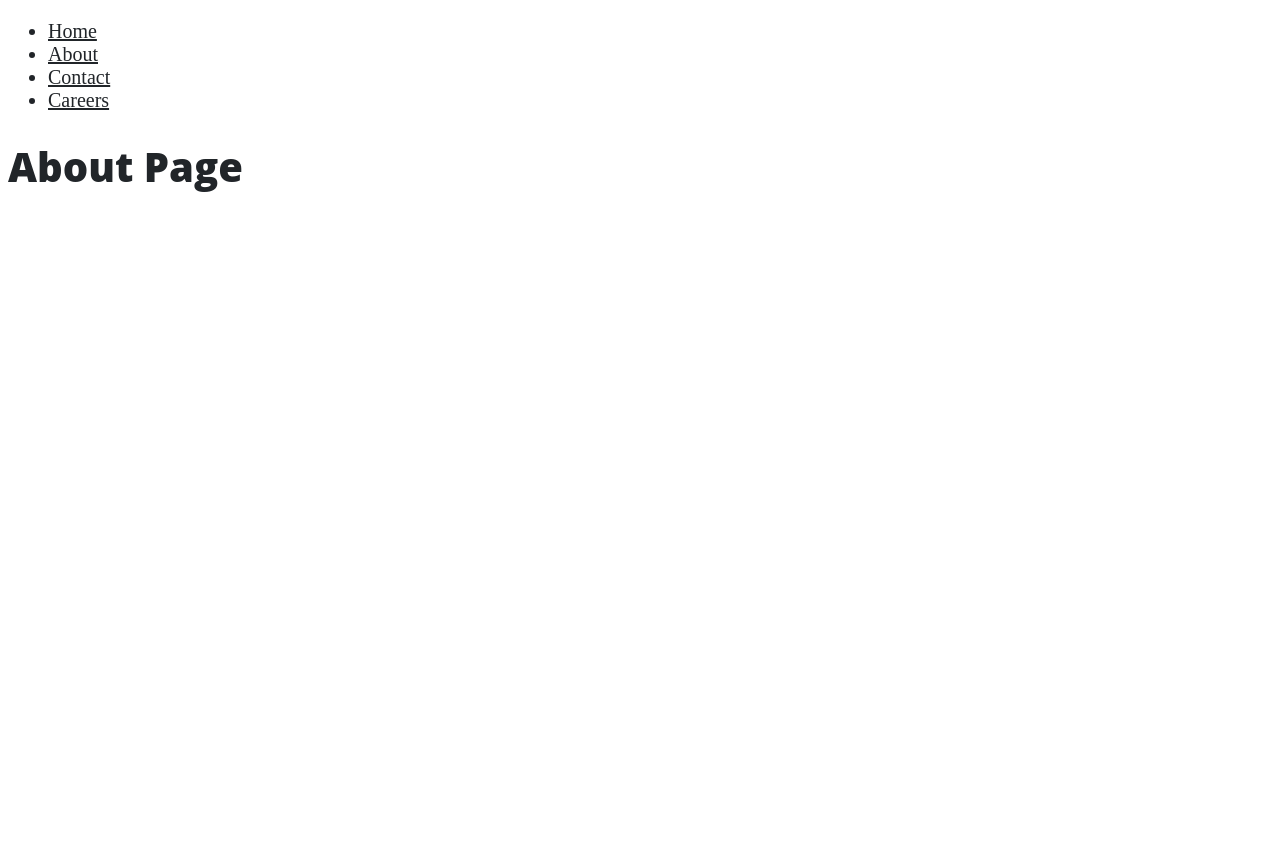
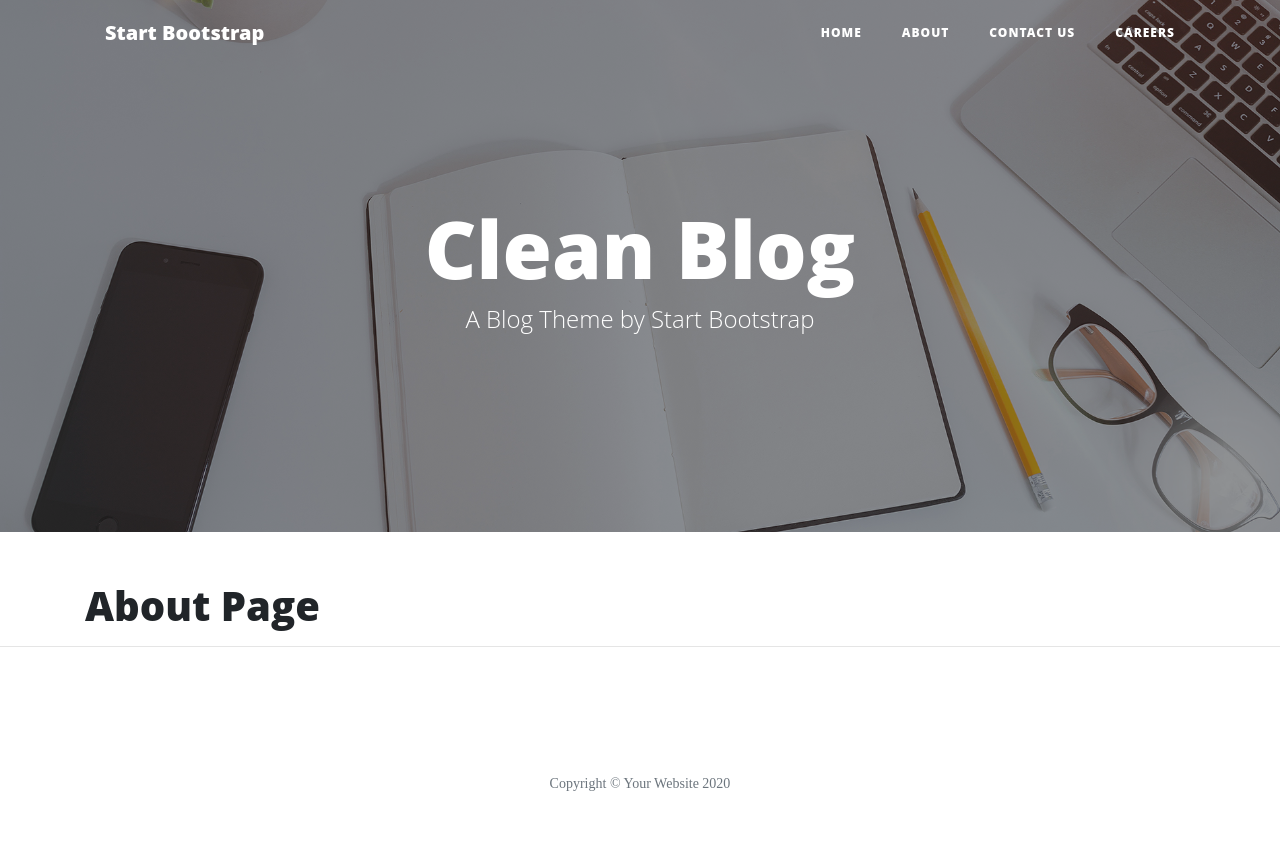
Before and after one commit to NikolettaGr/thorin-flask-app, a Flask app: page /about in a window 1280 px wide. Before the commit the page ends 192 px from the top, so only its background shows below. Run offline with Flask 3, Linux system fonts and the light colour scheme; some libraries are stand-ins or nearby versions.

Commit message:
Add core content and styles from startbootstrap

```diff
--- a/templates/base.html
+++ b/templates/base.html
@@ -4,23 +4,112 @@
 <head>
     <meta charset="UTF-8">
     <meta name="viewport" content="width=device-width, initial-scale=1.0">
+    <link rel="stylesheet" href="{{ url_for('static', filename='vendor/bootstrap/css/bootstrap.min.css') }}">
     <link rel="stylesheet" href="{{ url_for('static', filename='css/clean-blog.min.css') }}">
     <title>Hello Flask</title>
 </head>
 
 <body>
-    <nav class="navbar">
-        <ul>
-            <li><a href="{{ url_for('index')}}">Home</a></li>
-            <li><a href="{{ url_for('about')}}">About</a></li>
-            <li><a href="{{ url_for('contact')}}">Contact</a></li>
-            <li><a href="{{ url_for('careers')}}">Careers</a></li>
-        </ul>
+
+    <!-- Navigation -->
+    <nav class="navbar navbar-expand-lg navbar-light fixed-top" id="mainNav">
+        <div class="container">
+            <a class="navbar-brand" href="{{ url_for('index') }}">Start Bootstrap</a>
+            <button class="navbar-toggler navbar-toggler-right" type="button" data-toggle="collapse"
+                data-target="#navbarResponsive" aria-controls="navbarResponsive" aria-expanded="false"
+                aria-label="Toggle navigation">
+                Menu
+                <i class="fas fa-bars"></i>
+            </button>
+            <div class="collapse navbar-collapse" id="navbarResponsive">
+                <ul class="navbar-nav ml-auto">
+                    <li class="nav-item">
+                        <a class="nav-link" href="{{ url_for('index') }}">Home</a>
+                    </li>
+                    <li class="nav-item">
+                        <a class="nav-link" href="{{ url_for('about') }}">About</a>
+                    </li>
+                    <li class="nav-item">
+                        <a class="nav-link" href="{{ url_for('contact') }}">Contact Us</a>
+                    </li>
+                    <li class="nav-item">
+                        <a class="nav-link" href="{{ url_for('careers') }}">Careers</a>
+                    </li>
+                </ul>
+            </div>
+        </div>
     </nav>
 
-    {% block content %}
-    {% endblock %}
+    <!-- Page Header -->
+    <header class="masthead" style="background-image: url('{{ url_for('static', filename='img/home-bg.jpg') }}')">
+        <div class="overlay"></div>
+        <div class="container">
+            <div class="row">
+                <div class="col-lg-8 col-md-10 mx-auto">
+                    <div class="site-heading">
+                        <h1>Clean Blog</h1>
+                        <span class="subheading">A Blog Theme by Start Bootstrap</span>
+                    </div>
+                </div>
+            </div>
+        </div>
+    </header>
+
+    <!-- Main Content -->
+    <div class="container">
+
+        {% block content %}
+        {% endblock %}
+
+    </div>
+
+    <hr>
+
+    <!-- Footer -->
+    <footer>
+        <div class="container">
+            <div class="row">
+                <div class="col-lg-8 col-md-10 mx-auto">
+                    <ul class="list-inline text-center">
+                        <li class="list-inline-item">
+                            <a href="#">
+                                <span class="fa-stack fa-lg">
+                                    <i class="fas fa-circle fa-stack-2x"></i>
+                                    <i class="fab fa-twitter fa-stack-1x fa-inverse"></i>
+                                </span>
+                            </a>
+                        </li>
+                        <li class="list-inline-item">
+                            <a href="#">
+                                <span class="fa-stack fa-lg">
+                                    <i class="fas fa-circle fa-stack-2x"></i>
+                                    <i class="fab fa-facebook-f fa-stack-1x fa-inverse"></i>
+                                </span>
+                            </a>
+                        </li>
+                        <li class="list-inline-item">
+                            <a href="#">
+                                <span class="fa-stack fa-lg">
+                                    <i class="fas fa-circle fa-stack-2x"></i>
+                                    <i class="fab fa-github fa-stack-1x fa-inverse"></i>
+                                </span>
+                            </a>
+                        </li>
+                    </ul>
+                    <p class="copyright text-muted">Copyright &copy; Your Website 2020</p>
+                </div>
+            </div>
+        </div>
+    </footer>
+
+    <!-- Bootstrap core JavaScript -->
+    <script src="{{ url_for('static', filename='vendor/jquery/jquery.min.js') }}"></script>
+    <script src="{{ url_for('static', filename='vendor/bootstrap/js/bootstrap.bundle.min.js') }}"></script>
+
+    <!-- Custom scripts for this template -->
+    <script src="{{ url_for('static', filename='js/clean-blog.min.js') }}"></script>
 
 </body>
 
+
 </html>
```
